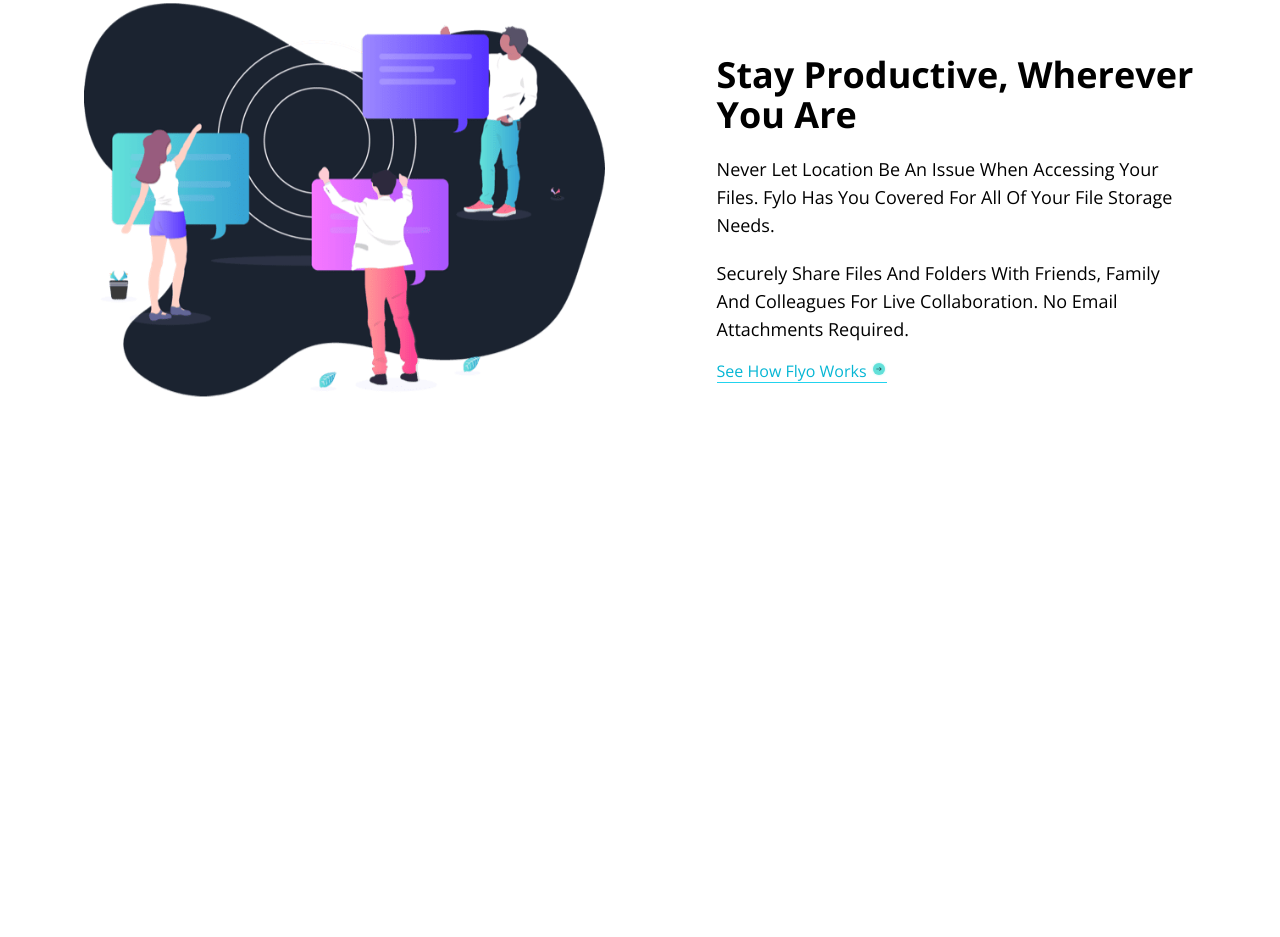
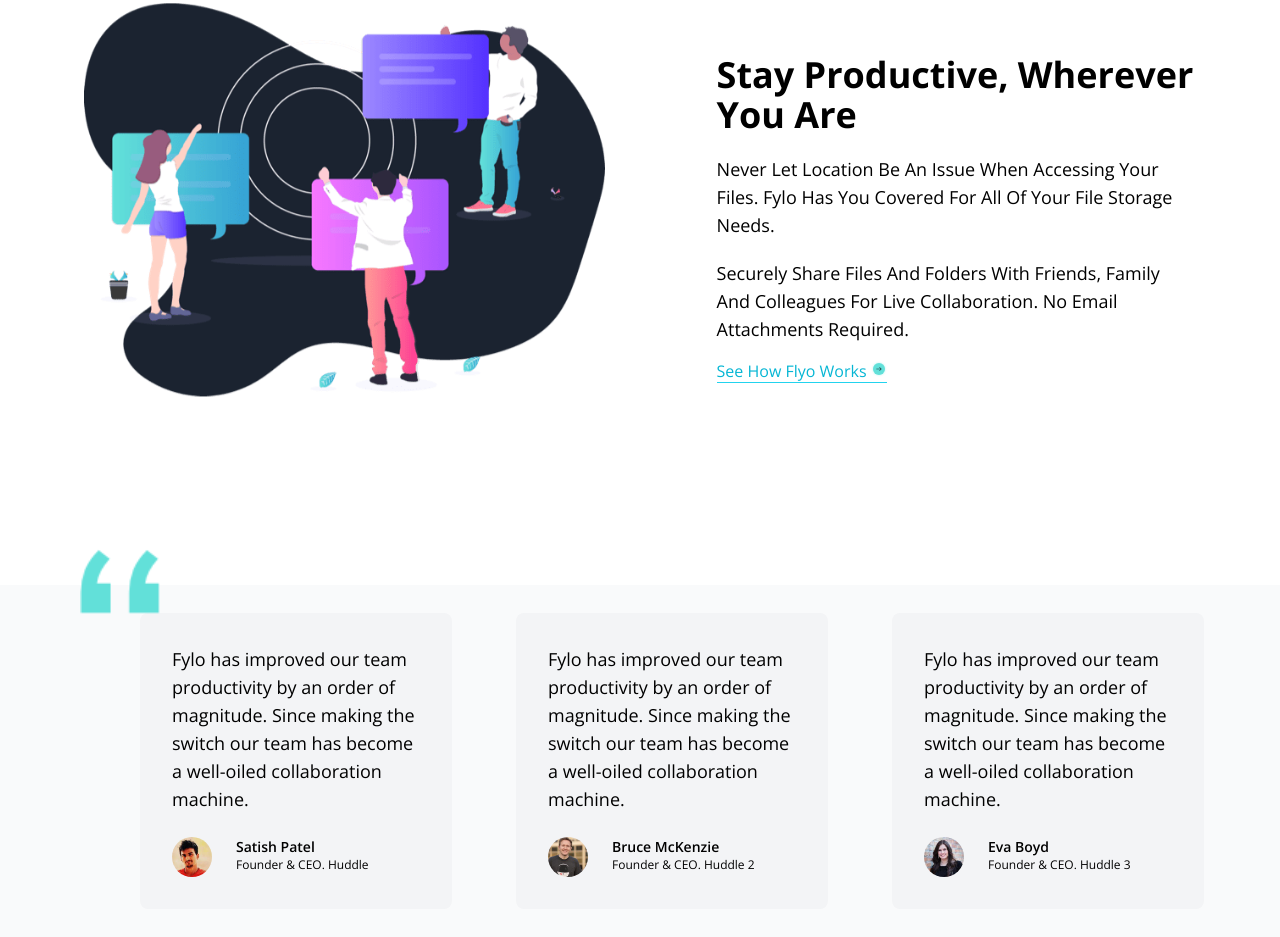
Before and after one commit to rakib-hasan-78/fylo-project-tailwind, a website built with Vite: page index.html in a window 1280 px wide. Shown: the part 2247-3184 px from the top of the page. Before the commit the page ends 2832 px from the top, so only its background shows below. Built offline with nearby package versions, Linux system fonts and the light colour scheme.

Commit message:
testimonial added

```diff
--- a/index.html
+++ b/index.html
@@ -115,6 +115,7 @@
       </div>
     </div>
   </section>
+  <!-- productivity section  -->
   <section id="productive" class="bg-white dark:bg-gray-900">
     <div class="container max-w-6xl mx-auto p-5">
       <div class="flex flex-col md:flex-row items-center py-32 md:space-x-28">
@@ -142,6 +143,67 @@
       </div>
     </div>
   </section>
+  <!-- testimonial section  -->
+  <section id="testimonial" class="bg-gray-50 dark:bg-gray-900 p-4">
+    <div class="container max-w-6xl mx-auto p-3">
+      <div class="relative flex flex-col lg:flex-row space-y-5 lg:space-y-0 lg:space-x-16">
+          <img src="./src/images/bg-quotes.png" alt="icon-quote" class="absolute w-10 lg:w-20 -top-3.5 lg:-top-16 left-1">
+          <!-- testimonial box -1  -->
+          <div class="flex flex-col space-y-6 p-8 rounded-lg bg-gray-100 dark:bg-gray-800">
+            <p class="text-sm leading-6 lg:text-lg">
+              Fylo has improved our team productivity by an order of magnitude.
+              Since making the switch our team has become a well-oiled
+              collaboration machine.
+            </p>
+            <div class="flex space-x-6">
+              <img src="./src/images/profile-1.jpg" alt="users" class="w-10 h-10 rounded-full">
+              <div>
+                <h5 class="text-sm font-semibold">
+                  Satish Patel
+                </h5>
+                <p class="text-xs font-extralight">
+                  Founder & CEO. Huddle
+                </p>
+              </div>
+            </div>
+          </div>
+          <!-- testimonial box- 2  -->
+          <div class="flex flex-col space-y-6 p-8 rounded-lg bg-gray-100 dark:bg-gray-800">
+            <p class="text-sm leading-6 lg:text-lg">
+              Fylo has improved our team productivity by an order of magnitude.
+              Since making the switch our team has become a well-oiled
+              collaboration machine.
+            </p>
+            <div class="flex space-x-6">
+              <img src="./src/images/profile-2.jpg" alt="users" class="w-10 h-10 rounded-full">
+              <div>
+                <h5 class="text-sm font-semibold">
+                  Bruce McKenzie
+                </h5>
+                <p class="text-xs font-extralight">
+                  Founder & CEO. Huddle 2
+                </p>
+              </div>
+            </div>
+          </div>
+          <!-- testimonial box- 3  -->
+          <div class="flex flex-col space-y-6 p-8 bg-gray-100 dark:bg-gray-800 rounded-lg">
+            <p class="text-sm lg:text-lg leading-6">
+              Fylo has improved our team productivity by an order of magnitude.
+              Since making the switch our team has become a well-oiled
+              collaboration machine.
+            </p>
+            <div class="flex space-x-6">
+              <img src="./src/images/profile-3.jpg" alt="users" class="w-10 h-10 rounded-full">
+              <div>
+                <h5 class="text-sm font-semibold">Eva Boyd</h5>
+                <p class="text-xs font-extralight">Founder & CEO. Huddle 3</p>
+              </div>
+            </div>
+          </div>
+      </div>
+    </div>
+  </section>
   <script type="module" src="./main.js"></script>
   </body>
 </html>
```
